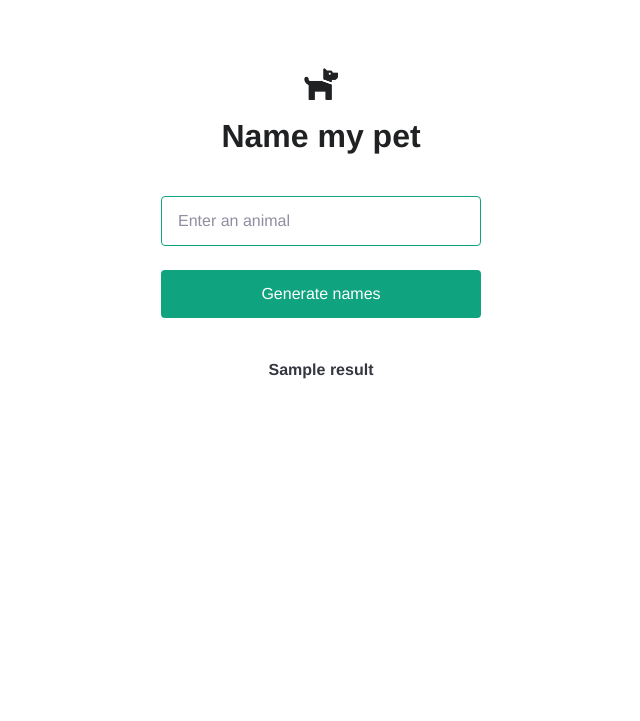
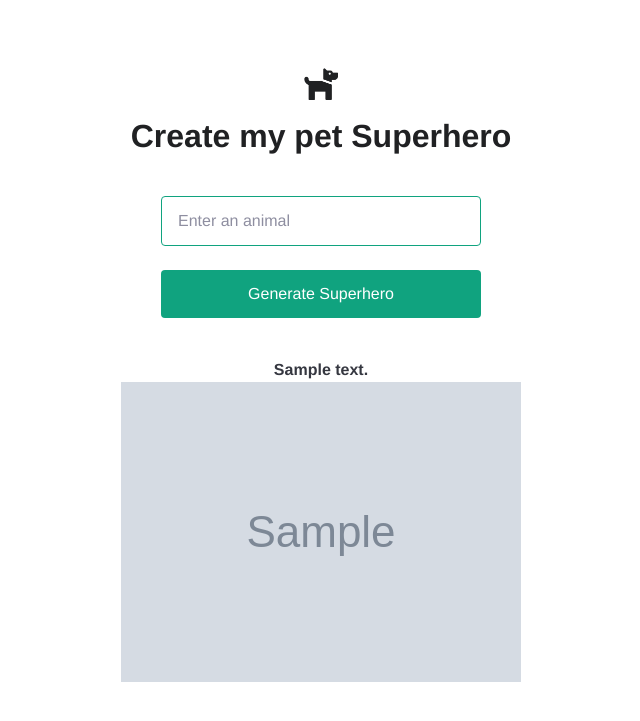
Before and after one commit to openai/openai-quickstart-python, a Flask app: template templates/index.html in a window 1280 px wide. Shown: the top 721 px of the page, without its empty margins (319-959 px from the left). Run offline with Flask 2, Linux system fonts and the light colour scheme; the template is opened without the code that fills it: most values are stand-ins (such as "Sample title", 1, 10 or a date in 2020); grey boxes marked "Sample" are stand-in pictures; some web fonts are replaced.

Commit message:
add image creation

```diff
--- a/app.py
+++ b/app.py
@@ -1,5 +1,4 @@
 import os
-
 import openai
 from flask import Flask, redirect, render_template, request, url_for
 
@@ -11,18 +10,26 @@ openai.api_key = os.getenv("OPENAI_API_KEY")
 def index():
     if request.method == "POST":
         animal = request.form["animal"]
-        response = openai.Completion.create(
+        text_response = openai.Completion.create(
             model="text-davinci-003",
-            prompt=generate_prompt(animal),
+            prompt=generate_text_prompt(animal),
             temperature=0.6,
         )
-        return redirect(url_for("index", result=response.choices[0].text))
+        image_response = openai.Image.create(
+            prompt=text_response.choices[0].text,
+            size="256x256",
+            n=1
+        )
+        image_url = image_response.data[0].url
 
-    result = request.args.get("result")
-    return render_template("index.html", result=result)
+        return redirect(url_for("index", text_result=text_response.choices[0].text, image_result=image_url))
+
+    text_result = request.args.get("text_result")
+    image_result = request.args.get("image_result")
+    return render_template("index.html", text_result=text_result, image_result=image_result)
 
 
-def generate_prompt(animal):
+def generate_text_prompt(animal):
     return """Suggest three names for an animal that is a superhero.
 
 Animal: Cat
@@ -33,3 +40,14 @@ Animal: {}
 Names:""".format(
         animal.capitalize()
     )
+
+# def generate_image_prompt(text_result):
+#     return (image_result)
+
+def generate_image_prompt(text_result):
+    image_response = openai.Image.create(
+        prompt=text_result,
+        size="256x256",
+        n=1
+    )
+    return image_response.data[0].url
--- a/templates/index.html
+++ b/templates/index.html
@@ -10,12 +10,16 @@
 
 <body>
   <img src="{{ url_for('static', filename='dog.png') }}" class="icon" />
-  <h3>Name my pet</h3>
+  <h3>Create my pet Superhero</h3>
   <form action="/" method="post">
     <input type="text" name="animal" placeholder="Enter an animal" required />
-    <input type="submit" value="Generate names" />
+    <input type="submit" value="Generate Superhero" />
   </form>
-  {% if result %}
-  <div class="result">{{ result }}</div>
+  {% if text_result %}
+  <div class="result">{{ text_result }}</div>
+  {% endif %}
+  {% if image_result %}
+  <img src="{{ image_result }}" alt="">
+  <!-- <img class="result">{{ image_result }}</div> -->
   {% endif %}
 </body>
```
